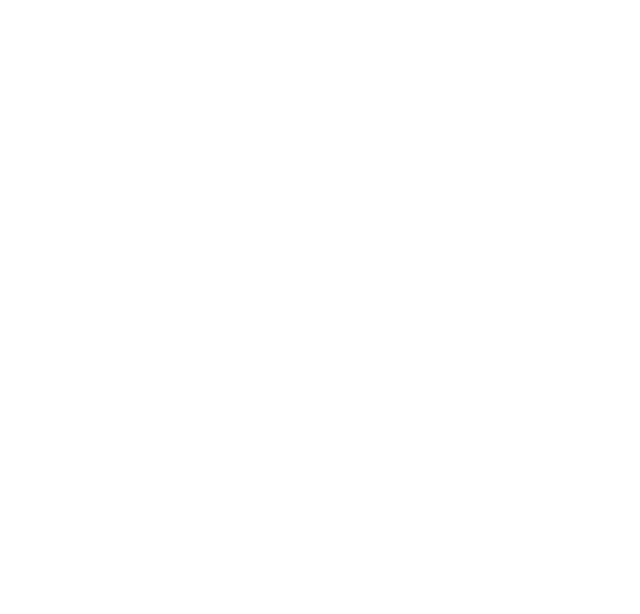
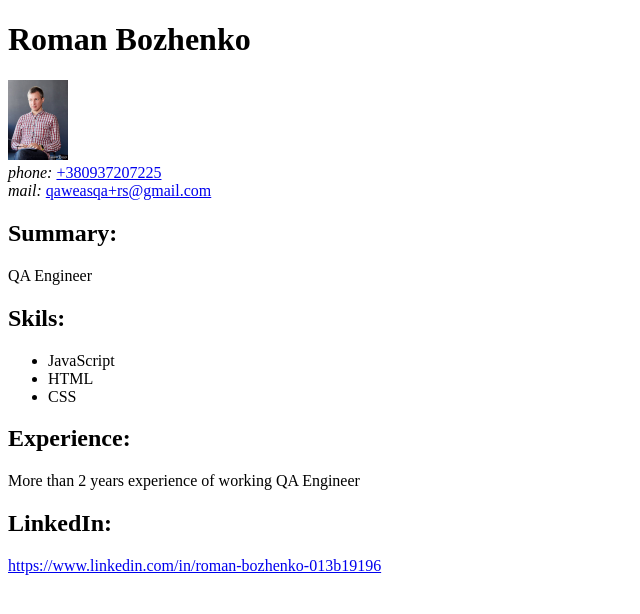
Before and after one commit to b0r0v1c-rs/rs_school, a plain HTML site: page index.html in a window 1280 px wide. Shown: the whole page, without its empty margins (0-640 px from the left). Drawn offline with Linux system fonts and the light colour scheme.

Commit message:
init: update index.html with photo

```diff
--- a/index.html
+++ b/index.html
@@ -3,9 +3,37 @@
 <head>
     <meta charset="UTF-8">
     <meta name="viewport" content="width=device-width, initial-scale=1.0">
-    <title>CV</title>
+    <title>CV Roman Bozhenko</title>
 </head>
 <body>
+  <div >
+    <main>
+      <h1>Roman Bozhenko</h1>
+      <div><img src="./image.jpg" alt="photo" width="60"></div>
+      <div>
+        <span><i>phone:</i> <a  href="tel:+380937207225">+380937207225</a> </span></br>
+        <span><i>mail:</i> <a  href="mailto:qaweasqa+rs@gmail.com">qaweasqa+rs@gmail.com</a></span>
+      </div>
 
+      <h2 >Summary:</h2>
+      <p >QA Engineer</p>
+
+      <h2>Skils:</h2>
+      <ul>
+        <li>JavaScript</li>
+        <li>HTML</li>
+        <li>CSS</li>
+
+      </ul>
+
+      <h2>Experience:</h2>
+      <p>More than 2 years experience of working QA Engineer</p>
+      <h2>LinkedIn:</h2>
+      <p><a href="https://www.linkedin.com/in/roman-bozhenko-013b19196/">https://www.linkedin.com/in/roman-bozhenko-013b19196</a> </p>
+
+    </main>
+
+  </div>
 </body>
+
 </html>
```
Also changed, not shown: image.jpg (added).
